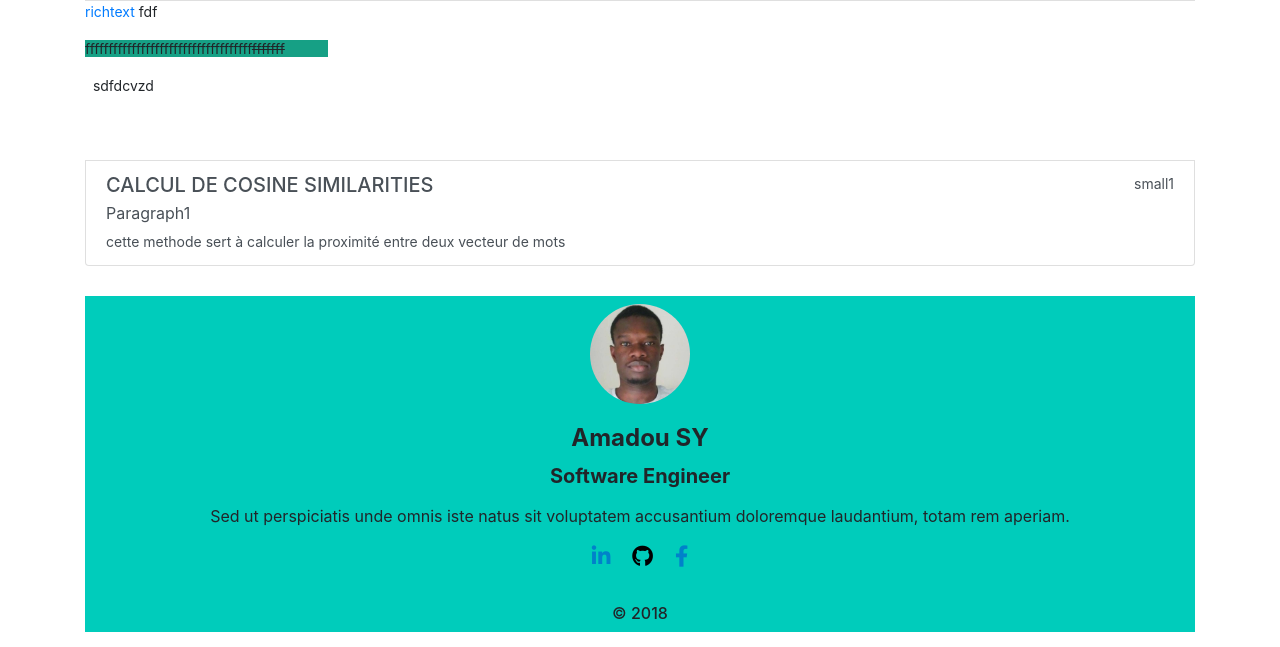
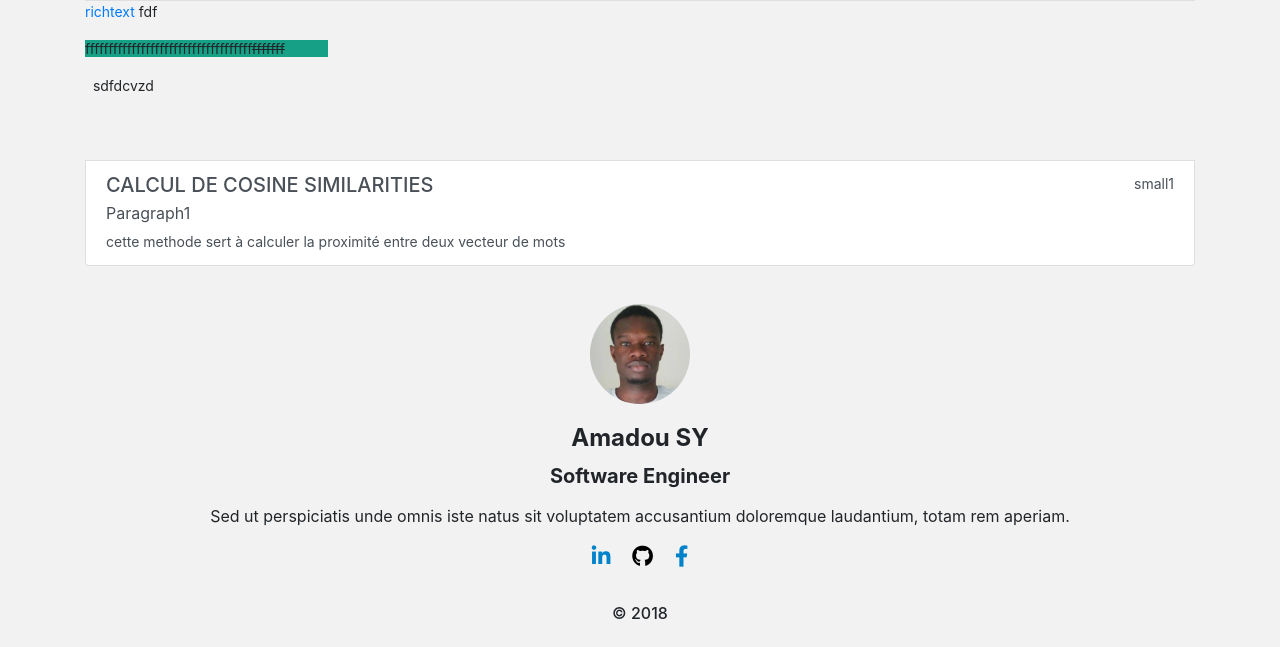
Before and after one commit to amadousysada/myblog, a Django app: page / in a window 1280 px wide. Shown: the part 550-1197 px from the top of the page. Run offline with Django 3.2, Linux system fonts and the light colour scheme; data comes from the database, SQL or seed files in the repository; some libraries are stand-ins or nearby versions.

Commit message:
custom dns www.dev-up.tech

```diff
--- a/blog/static/blog/css/about.css
+++ b/blog/static/blog/css/about.css
@@ -18,7 +18,7 @@ div.view.view-cascade{
 }
 
 .bg-customize{
-	background-color: #0cb!important
+	background-color: #f2f2f2!important
 }
 /*
 
--- a/blog/static/blog/css/myStyle.css
+++ b/blog/static/blog/css/myStyle.css
@@ -5,11 +5,12 @@ body  imgt{
 
 body nav {
     margin-top:-35px;
-    background-color:#0cb;
+
     /*height: 50%;*/
 }
 body{
 margin:15px;
+background-color:#f2f2f2;
 }
 nav form.visible {
     display: none;
--- a/myblog/settings.py
+++ b/myblog/settings.py
@@ -33,6 +33,7 @@ ALLOWED_HOSTS = [
     '192.168.1.5',
     'myblog-amsada.herokuapp.com',
     'amadousy.pythonanywhere.com',
+    'www.dev-up.tech',
 ]
 
 
--- a/templates/base.html
+++ b/templates/base.html
@@ -27,7 +27,6 @@
     {% block stylesheet %}
         <link href="{% static 'blog/css/myStyle.css'%}" rel="stylesheet" type="text/css">
         <link href="{% static 'blog/css/about.css'%}" rel="stylesheet" type="text/css">
-        <link href="{% static 'blog/css/countdown.css'%}" rel="stylesheet" type="text/css">
     {% endblock %}
     <title>{% block title%}{{"amsada"|title}}{% endblock %}</title>
 </head>
@@ -47,7 +46,7 @@
             <span class="navbar-toggler-icon"></span>
         </button>
 
-        <div class="collapse navbar-collapse my-lg-0" id="navbarSupportedContent">
+        <div class="collapse navbar-collapse" id="navbarSupportedContent">
             <ul class="nav navbar-nav ml-auto">
                 <li class="nav-item active">
                     <a class="nav-link" href="#">Home <span class="sr-only">(current)</span></a>
```
